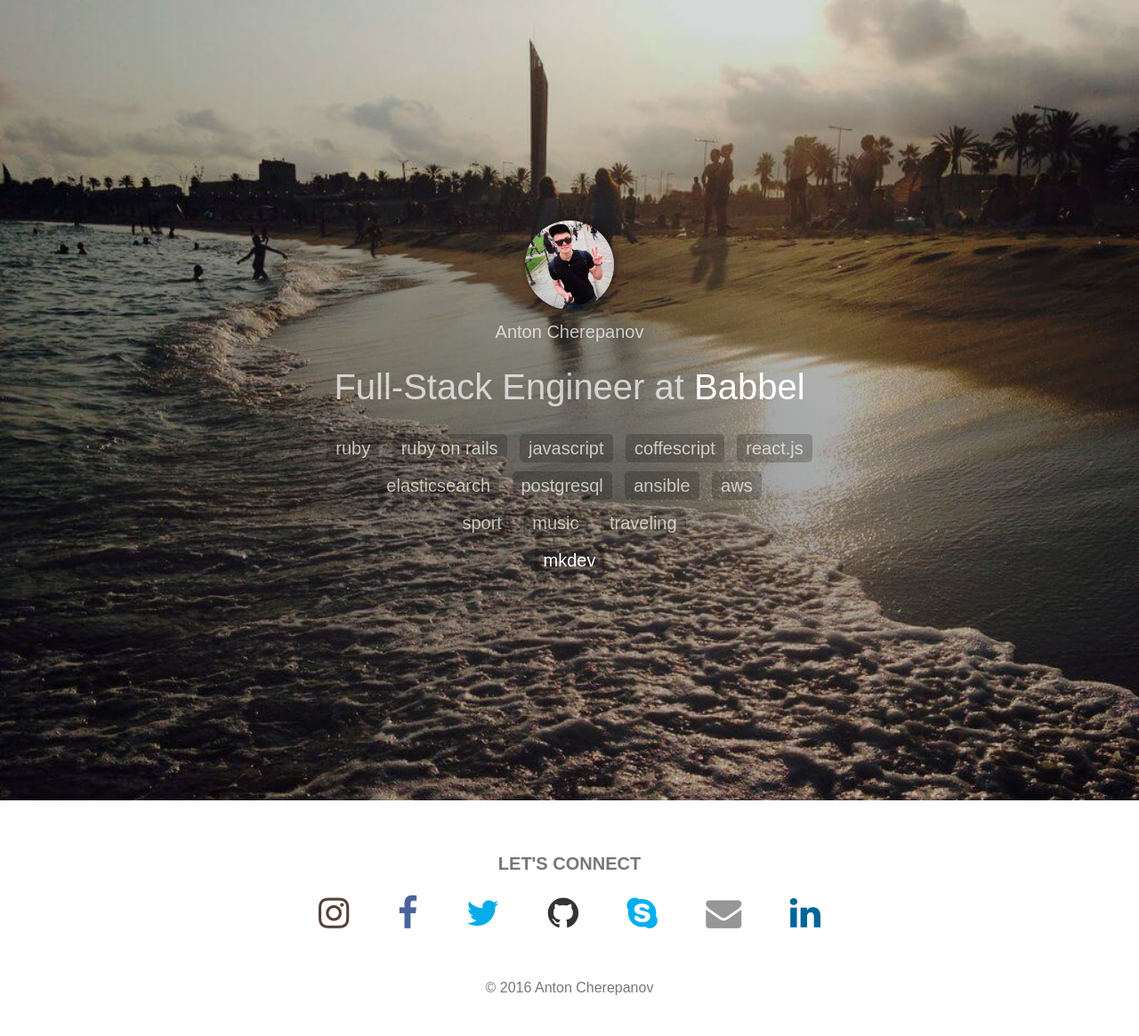
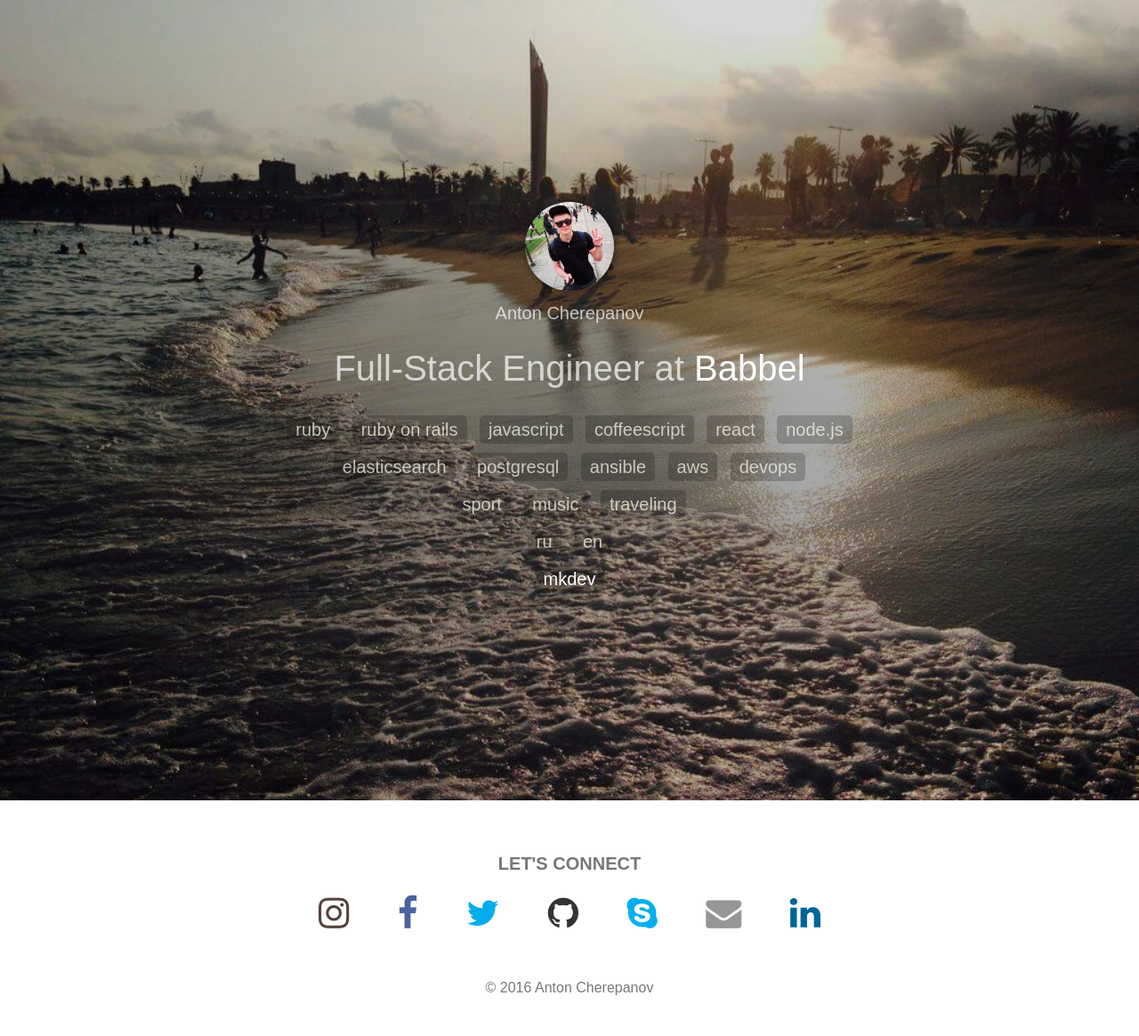
Before and after one commit to davetoxa/davetoxa.github.com, a Jekyll site: the page built from index.html, in a window 1280 px wide. Shown: the whole page at 89% size. Built offline with Jekyll 4.4.1, drawn with Linux system fonts in a browser that asks for light colours; nearby versions of some CDN libraries; Markdown is read by kramdown in place of the engine named in the settings.

Commit message:
Update header.html

```diff
--- a/_includes/header.html
+++ b/_includes/header.html
@@ -10,17 +10,22 @@
 					<li class="tag">ruby</li>
 					<li class="tag">ruby on rails</li>
 					<li class="tag">javascript</li>
-					<li class="tag">coffescript</li>
-					<li class="tag">react.js</li>
+					<li class="tag">coffeescript</li>
+					<li class="tag">react</li>
+					<li class="tag">node.js</li>
 					<br>
 					<li class="tag">elasticsearch</li>
 					<li class="tag">postgresql</li>
 					<li class="tag">ansible</li>
 					<li class="tag">aws</li>
+					<li class="tag">devops</li>
 					<br>
 					<li class="tag">sport</li>
 					<li class="tag">music</li>
 					<li class="tag">traveling</li>
+					<br>
+					<li class="tag">ru</li>
+					<li class="tag">en</li>
 					<br>
 					<li class="tag"><a href="https://mkdev.me" target="_blank">mkdev</a></li>
 				</ul>
```
